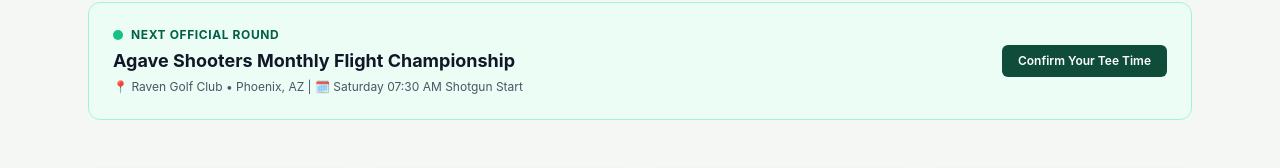
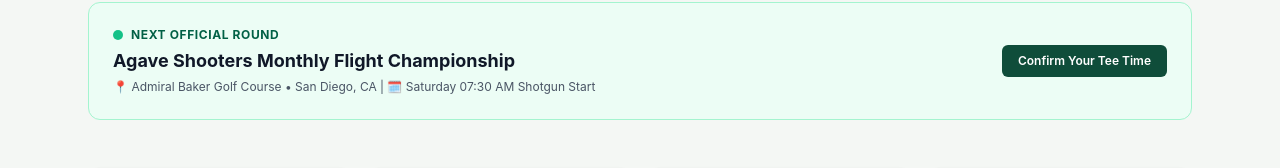
Before and after one commit to Albert-Mopia/week5-layout, a Next.js app: page / in a window 1280 px wide. Shown: the part 547-715 px from the top of the page. Built offline with nearby package versions, Linux system fonts and the light colour scheme; a web font is replaced by a local one.

Commit message:
updated golf course name

```diff
--- a/app/page.js
+++ b/app/page.js
@@ -50,7 +50,7 @@ export default function Home() {
             Agave Shooters Monthly Flight Championship
           </h2>
           <p className="text-xs text-gray-600">
-            📍 Raven Golf Club • Phoenix, AZ | 🗓️ Saturday 07:30 AM Shotgun Start
+            📍 Admiral Baker Golf Course • San Diego, CA | 🗓️ Saturday 07:30 AM Shotgun Start
           </p>
         </div>
         <Link
```
